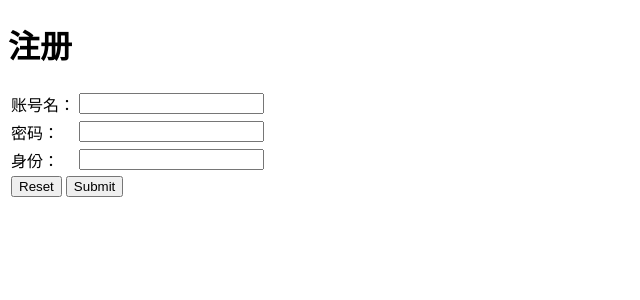
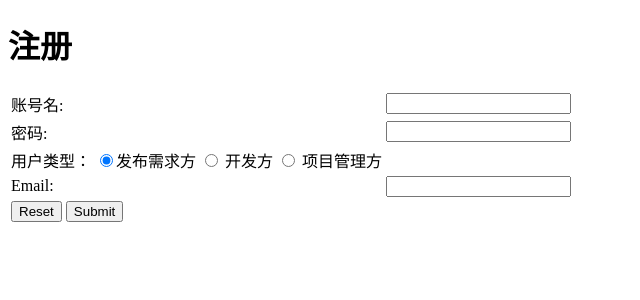
Before and after one commit to vulturest/coder-market, a Django app: page /register in a window 1280 px wide. Shown: the top 300 px of the page, without its empty margins (0-640 px from the left). Run offline with Django 3.2, Linux system fonts and the light colour scheme.

Commit message:
搞定了注册并开始了创建新项目的模板

```diff
--- /dev/null
+++ b/coder_market/coder_market/coder_market_web/assistant.py
@@ -0,0 +1,4 @@
+#coding=utf8
+
+def valid_username():
+    pass
--- a/coder_market/coder_market/coder_market_web/views.py
+++ b/coder_market/coder_market/coder_market_web/views.py
@@ -19,6 +19,7 @@ def register(request):
         reg = User()
         reg.username = request.POST['register_username']
         reg.set_password(request.POST['register_password'])
+        reg.email = request.POST['register_email']
         reg.save()
         pro = UserProfile(user_id=reg.id)
         pro.identity = request.POST['register_identity']
--- a/coder_market/coder_market/templates/register.html
+++ b/coder_market/coder_market/templates/register.html
@@ -9,16 +9,24 @@
 <form method="post">{% csrf_token %}
     <table>
         <tr>
-            <td><label for="txtname"> 账号名：</label></td>
+            <td><label for="txtname"> 账号名:</label></td>
             <td><input type="text" name="register_username" /></td>
         </tr>
         <tr>
-            <td><label for="txtpswd">密码：</label></td>
+            <td><label for="txtpswd">密码:</label></td>
             <td><input type="password" name="register_password" /></td>
         </tr>
         <tr>
-            <td><label for="identity">身份：</label></td>
-            <td><input type="text" name="register_identity" /></td>
+            <td>
+            用户类型：
+            <input type="radio" checked="checked" name="register_identity" value="customer" />发布需求方
+            <input type="radio" name="identity" value="program" />        开发方
+            <input type="radio" name="identity" value="manager" />        项目管理方
+            </td>
+        </tr>
+        <tr>
+            <td><label for="email">Email:</label></td>
+            <td><input type="text" name="register_email" /></td>
         </tr>
         <tr>
             <td colspan=2>
--- a/coder_market/coder_market/urls.py
+++ b/coder_market/coder_market/urls.py
@@ -20,6 +20,7 @@ from coder_market_web.views import helloworld, register, login, logout
 
 urlpatterns = [
     url(r'^admin/', admin.site.urls),
+    url(r'^$',helloworld),
     url(r'^hello', helloworld),
     url(r'^register', register),
     url(r'^login/', login),
```
Also changed, not shown: coder_market/coder_market/coder_market_web/models.py (+7 -3 lines), coder_market/coder_market/templates/newproject.html (added, +10 -0 lines).
